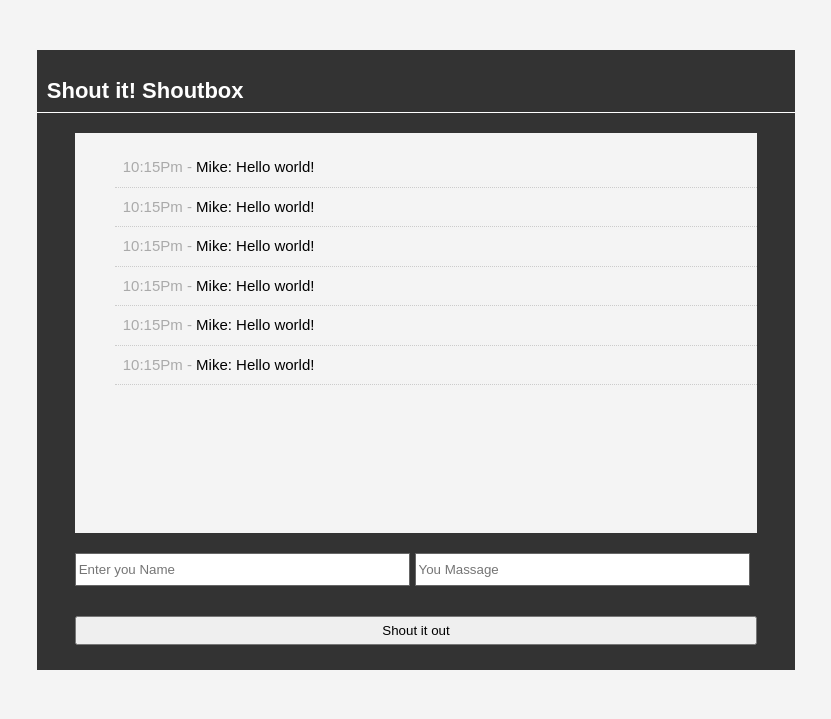
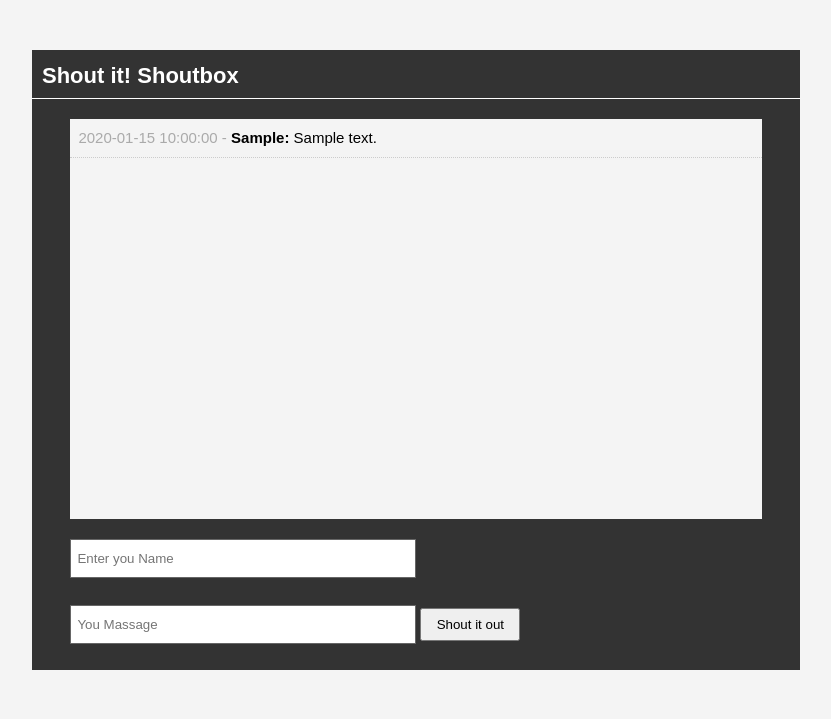
Before and after one commit to mindziukasss/sipmle_shout, a PHP site: page / in a window 1280 px wide. Shown: the top 719 px of the page, without its empty margins (224-1055 px from the left). Run offline with PHP 8.4, Linux system fonts and the light colour scheme; tables that the repository leaves empty or names only in its code hold one stand-in row (values such as "Sample post").

Commit message:
Added connect db and fetch shouts

```diff
--- a/css/style.css
+++ b/css/style.css
@@ -1,11 +1,12 @@
 *{
-
+  margin:0;
+  padding:0;
 }
 
 body{
   font-family: arial;
   font-size: 15px;
-  line-height: 1.5em;
+  line-height:1.5em;
   background:#f4f4f4;
 }
 
@@ -57,16 +58,16 @@ header h1{
 #input input[type='text']{
   height: 25px;
   width: 48%;
-  padding: 3px;
+  padding: 6px;
   margin-bottom: 20px;
   border:#666666 solid 1px;
 }
 
 
 #input .shout-btn{
-  padding: 5px;
+  padding: 7px;
   margin-bottom: 20px;
-  width: 100%;
+  width: 100px;
   margin: 10px auto;
 }
 
--- a/database.php
+++ b/database.php
@@ -0,0 +1,7 @@
+<?php
+
+$con = mysqli_connect("localhost","root","","shoutit");
+
+if(mysqli_connect_errno()){
+  echo 'Faild to connect to Mysql: '.mysqli_connect_errno();
+}
--- a/index.php
+++ b/index.php
@@ -1,3 +1,9 @@
+<?php include 'database.php'; ?>
+
+<?php
+  $query = "SELECT * FROM shouts";
+  $shouts = mysqli_query($con, $query);
+?>
 <!DOCTYPE html>
 <html>
 <head>
@@ -11,12 +17,9 @@
     </header>
     <div id="shouts">
       <ul>
-        <li class="shout"><span>10:15Pm - </span>Mike: Hello world! </li>
-        <li class="shout"><span>10:15Pm - </span>Mike: Hello world! </li>
-        <li class="shout"><span>10:15Pm - </span>Mike: Hello world! </li>
-        <li class="shout"><span>10:15Pm - </span>Mike: Hello world! </li>
-        <li class="shout"><span>10:15Pm - </span>Mike: Hello world! </li>
-        <li class="shout"><span>10:15Pm - </span>Mike: Hello world! </li>
+        <?php while($row = mysqli_fetch_assoc($shouts)) : ?>
+          <li class="shout"><span><?php echo $row['time'] ?> - </span><strong><?php echo $row['user'] ?>:</strong> <?php echo $row['message'] ?></li>
+        <?php endwhile; ?>
       </ul>
     </div>
     <div id="input">
--- a/process.php
+++ b/process.php
@@ -0,0 +1 @@
+<?php
```
